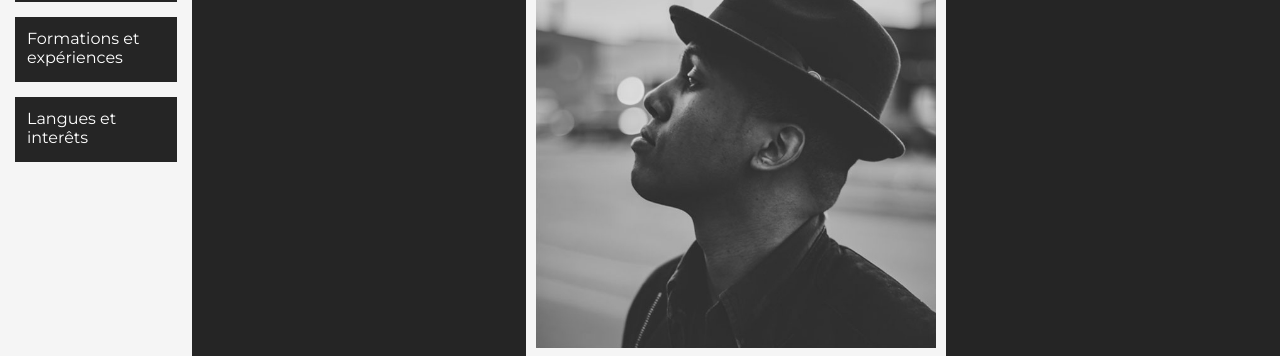
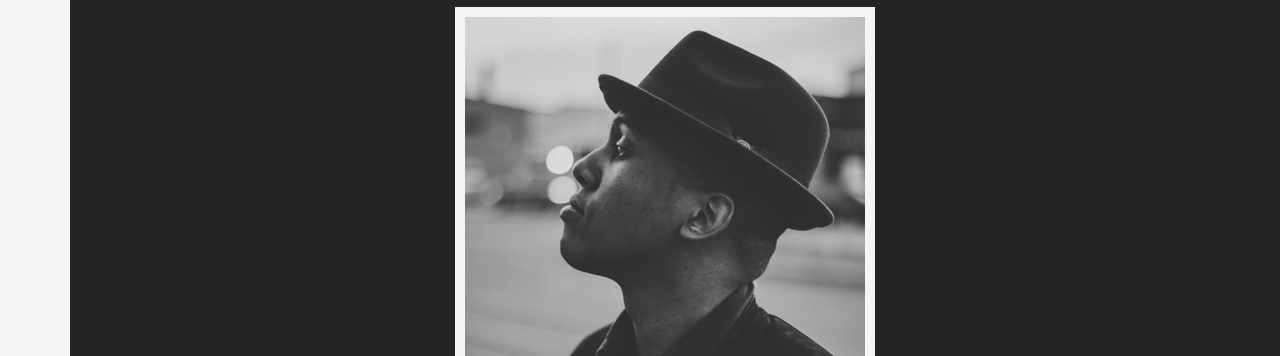
Before and after one commit to KJDos/Curriculum, a website: page index.html in a window 1280 px wide. Shown: the part 120-476 px from the top of the page. Drawn offline with Linux system fonts and the light colour scheme.

Commit message:
passage responsive à 1500px

```diff
--- a/css/style.scss
+++ b/css/style.scss
@@ -328,7 +328,7 @@ html{
 
 //Responsive
 
-@media only screen and (max-width:900px) {
+@media only screen and (max-width:1500px) {
 
     .photo{
         height: 180px;
--- a/js/app.js
+++ b/js/app.js
@@ -5,7 +5,7 @@
     var lien = document.querySelectorAll('.lien')
 
     var myFullpage = new fullpage('#fullpage', {
-        responsiveWidth: 900,
+        responsiveWidth: 1500,
         menu: '#menu',
         anchors: ['qui-suis-je', 'competences', 'formations-et-experiences', 'langues-et-interets'],
         autoScrolling: true,
```
Also changed, not shown: css/style.css.
